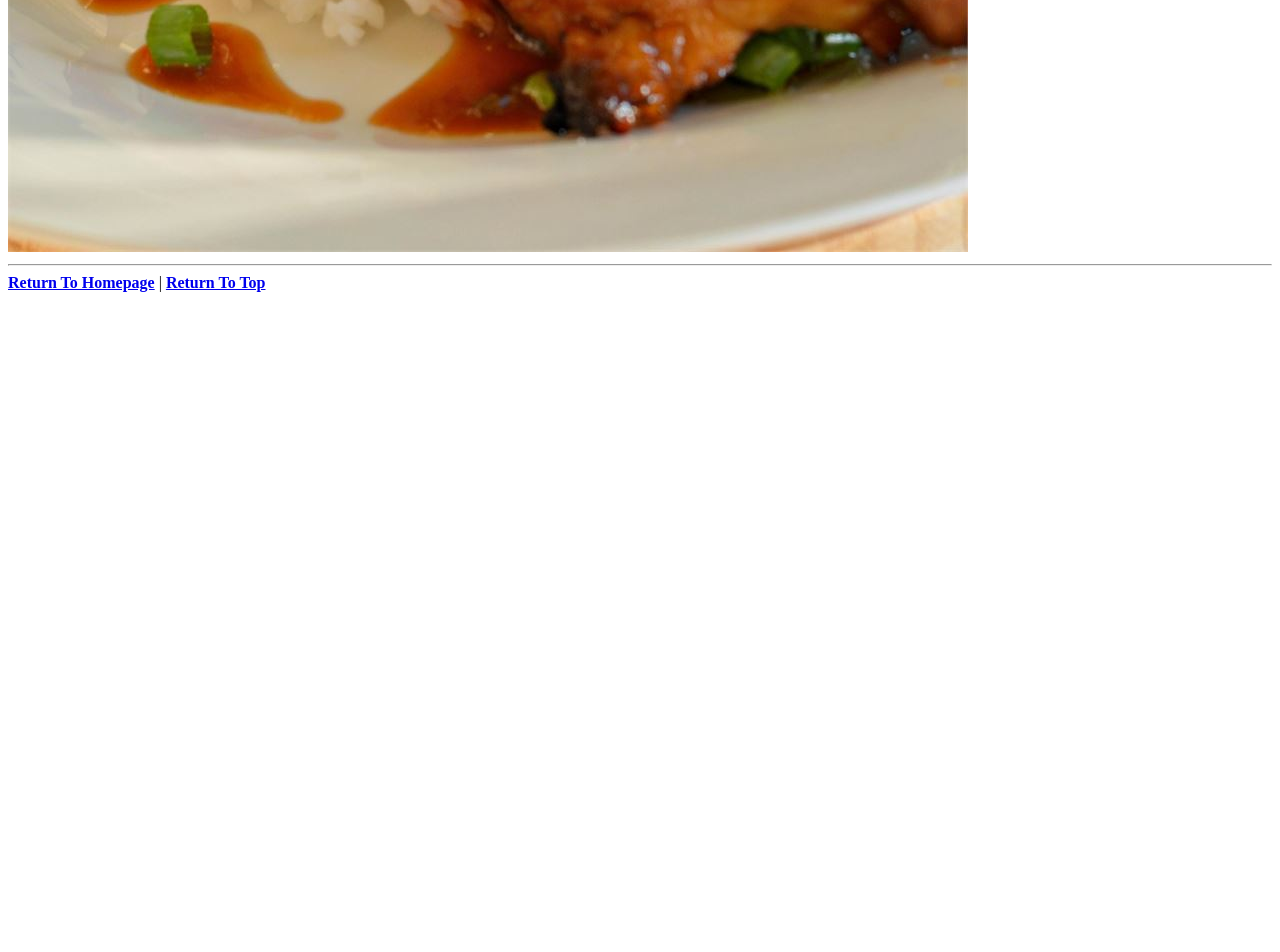
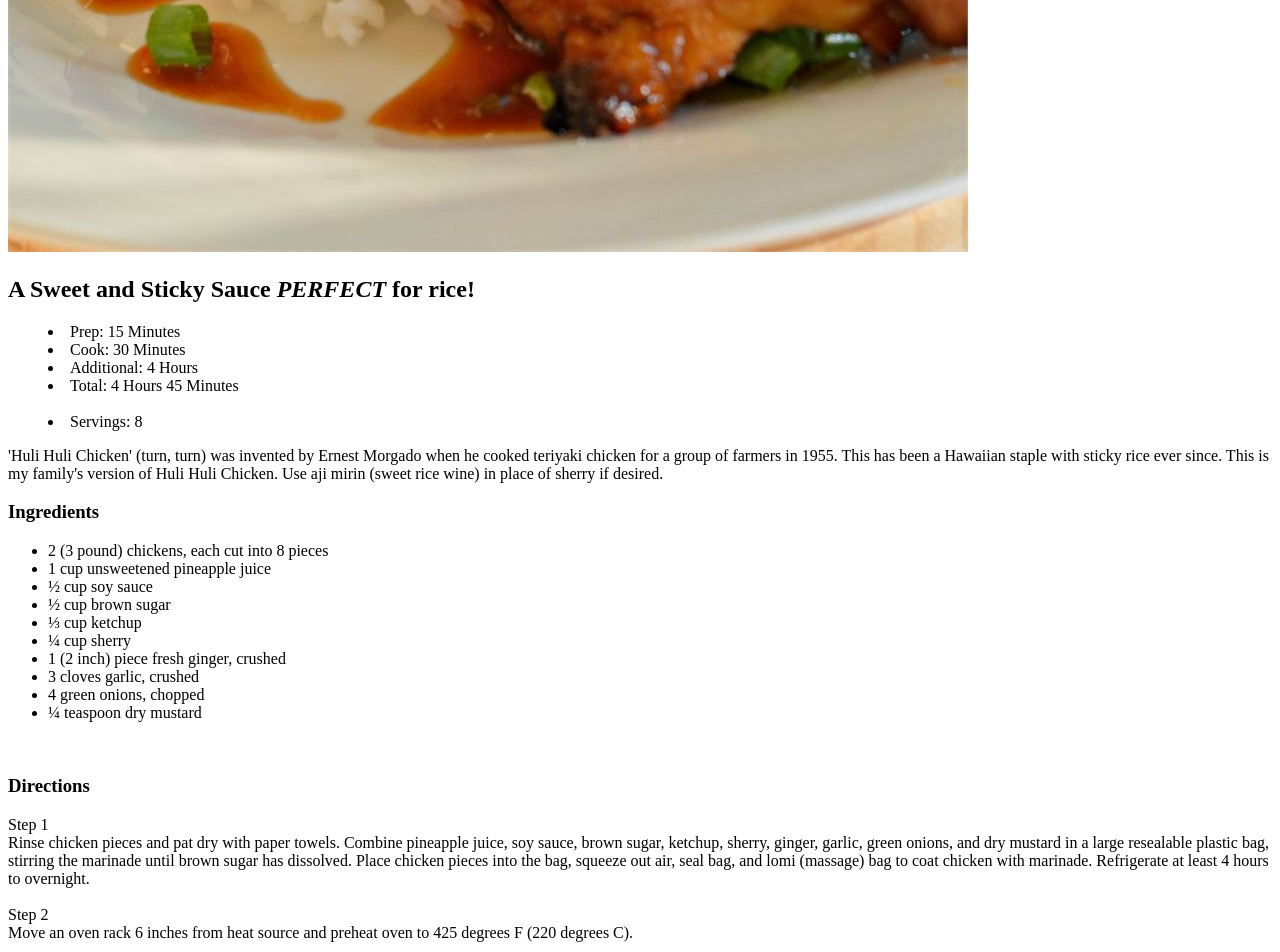
Before and after one commit to ryanorlando92/odin-recipes, a plain HTML site: page recipes/chicken.html in a window 1280 px wide. Shown: the part 788-1740 px from the top of the page. Before the commit the page ends 1088 px from the top, so only its background shows below. Drawn offline with Linux system fonts and the light colour scheme.

Commit message:
add content for chicken

```diff
--- a/recipes/chicken.html
+++ b/recipes/chicken.html
@@ -10,6 +10,66 @@
     <h1 id="top">Huli Huli Chicken</h1>
     <img src="../img/chicken.jpeg" alt="Photo of completed recipe" />
 
+    <h2>A Sweet and Sticky Sauce <em>PERFECT</em> for rice!</h2>
+
+    <p>
+        <Menu id="info">
+            <li>Prep: 15 Minutes</li>
+            <li>Cook: 30 Minutes</li>
+            <li>Additional: 4 Hours</li>
+            <li>Total: 4 Hours 45 Minutes</li>
+            <br>
+            <li>Servings: 8</li>
+        </menu>
+    </p>
+
+    <p>
+        'Huli Huli Chicken' (turn, turn) was invented by Ernest Morgado when he cooked teriyaki chicken for
+         a group of farmers in 1955. This has been a Hawaiian staple with sticky rice ever since.
+         This is my family's version of Huli Huli Chicken. Use aji mirin (sweet rice wine) in place of sherry if desired.
+    </p>
+    <p>
+        <h3 id="ingredients">Ingredients</h3>
+        <ul>
+            <li>2 (3 pound) chickens, each cut into 8 pieces</li>
+            <li>1 cup unsweetened pineapple juice</li>
+            <li>½ cup soy sauce</li>
+            <li>½ cup brown sugar</li>
+            <li>⅓ cup ketchup</li>
+            <li>¼ cup sherry</li>
+            <li>1 (2 inch) piece fresh ginger, crushed</li>
+            <li>3 cloves garlic, crushed</li>
+            <li>4 green onions, chopped</li>
+            <li>¼ teaspoon dry mustard</li>
+        </ul>
+    </p>
+ <br>
+
+    <p>
+        <h3 id="directions">Directions</h3>
+        Step 1<br>
+        Rinse chicken pieces and pat dry with paper towels. Combine pineapple juice,
+         soy sauce, brown sugar, ketchup, sherry, ginger, garlic, green onions, and dry mustard
+          in a large resealable plastic bag, stirring the marinade until brown sugar has dissolved.
+          Place chicken pieces into the bag, squeeze out air, seal bag, and lomi (massage) bag to coat chicken with marinade.
+          Refrigerate at least 4 hours to overnight.<br>
+        <br>
+        Step 2<br>
+        Move an oven rack 6 inches from heat source and preheat oven to 425 degrees F (220 degrees C).<br>
+        <br>
+        Step 3<br>
+        Remove chicken from marinade and arrange chicken, skin sides up, on a broiler pan.<br>
+        <br>
+        Step 4<br>
+        Bake chicken in preheated oven until browned on both sides and the juices run clear,
+        turning every 10 minutes, 30 to 45 minutes. Baste with remaining marinade after each turning.
+        An instant-read meat thermometer inserted into the thickest piece of chicken, not touching bone,
+        should read at least 160 degrees F (70 degrees C).
+    </p>
+
+
+
+
 <hr>
     <a href="../index.html"><strong>Return To Homepage</strong></a>
     |
```
